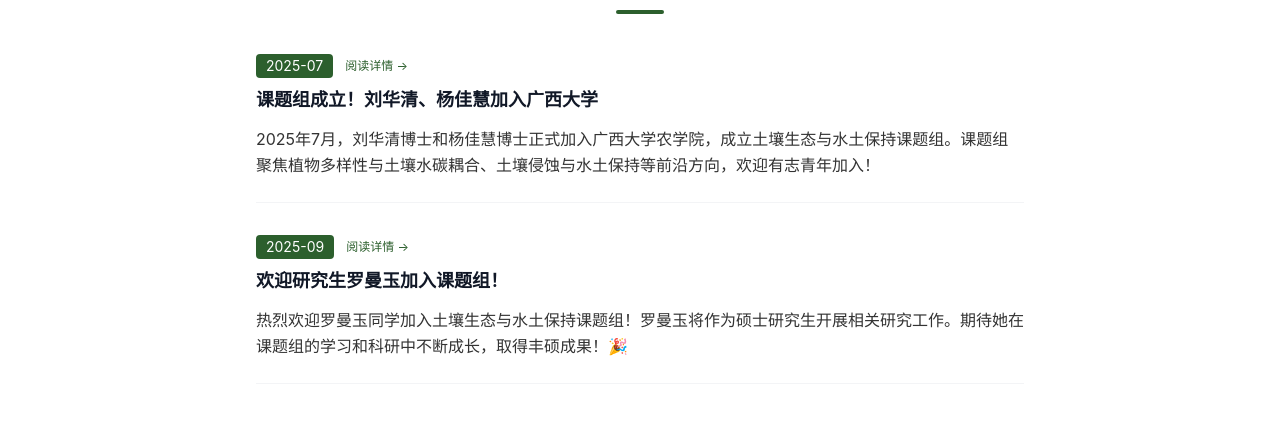
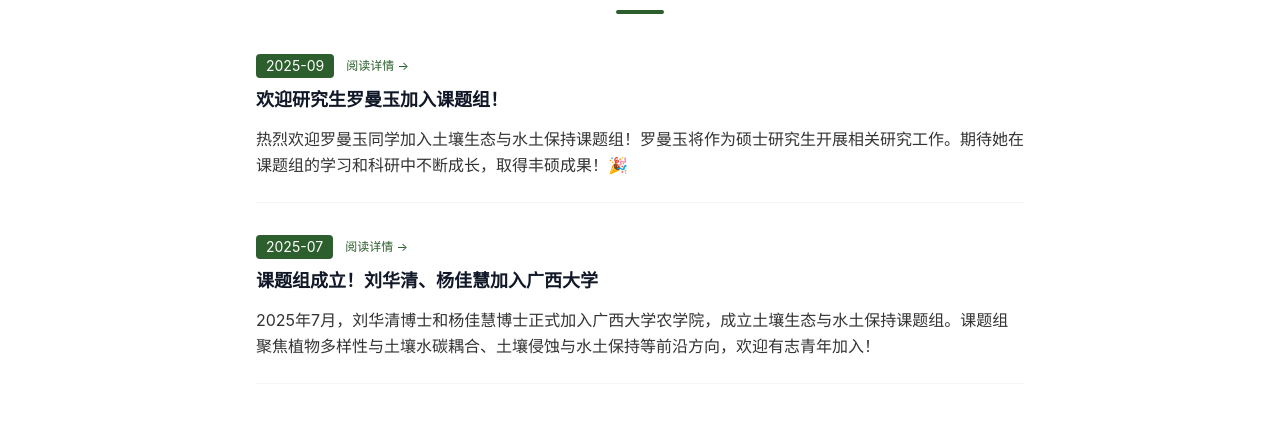
Before and after one commit to chliuhq/soil-ecology-lab, a Next.js app in the folder soil-ecology-lab/: page /news in a window 1280 px wide. Shown: the part 167-601 px from the top of the page. Built offline with nearby package versions, Linux system fonts and the light colour scheme; no server answers.

Commit message:
fix: sort news by date descending (newest first)

```diff
--- a/soil-ecology-lab/src/app/news/page.tsx
+++ b/soil-ecology-lab/src/app/news/page.tsx
@@ -7,13 +7,15 @@
   const { t } = useI18n();
   const lt = useLocaleText();
 
+  const sorted = [...news].sort((a: any, b: any) => b.date.localeCompare(a.date));
+
   return (
     <div className="container-main py-16">
       <h1 className="section-title text-center">{t.news.title}</h1>
       <div className="h-1 w-12 bg-primary mx-auto mb-10 rounded" />
 
       <div className="max-w-3xl mx-auto space-y-8">
-        {news.map((n: any) => (
+        {sorted.map((n: any) => (
           <article key={n.id} id={`news-${n.id}`} className="scroll-mt-20 border-b border-gray-100 pb-6">
             <div className="flex items-center gap-3 mb-2">
               <span className="text-sm text-white bg-primary px-2.5 py-0.5 rounded">{n.date}</span>
--- a/soil-ecology-lab/src/app/page.tsx
+++ b/soil-ecology-lab/src/app/page.tsx
@@ -151,7 +151,7 @@
             <div className="h-1 w-12 bg-primary mx-auto mb-10 rounded" />
           </FadeInOnScroll>
           <div className="max-w-2xl mx-auto space-y-4">
-            {news.slice(0, 5).map((n: any, i: number) => (
+            {[...news].sort((a: any, b: any) => b.date.localeCompare(a.date)).slice(0, 5).map((n: any, i: number) => (
               <Link key={i} href={`/news#news-${n.id}`}
                 className="flex gap-4 items-start py-3 border-b border-gray-50 hover:bg-green-50/50 rounded px-2 -mx-2 transition-colors group">
                 <span className="text-base text-text-light whitespace-nowrap">{n.date}</span>
```
